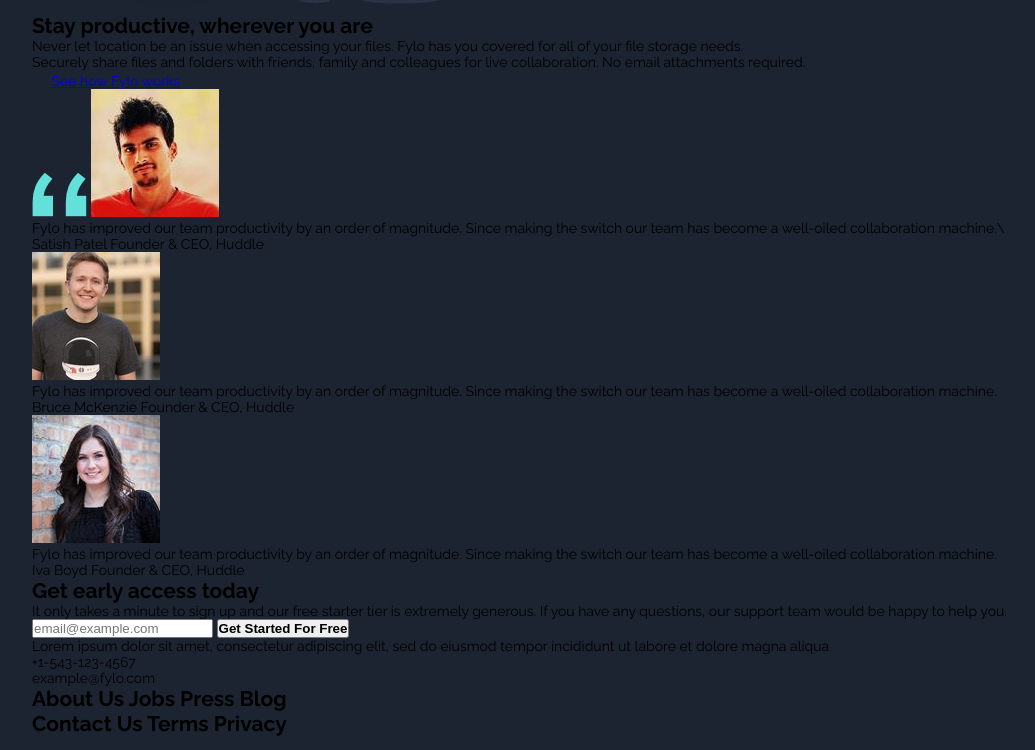
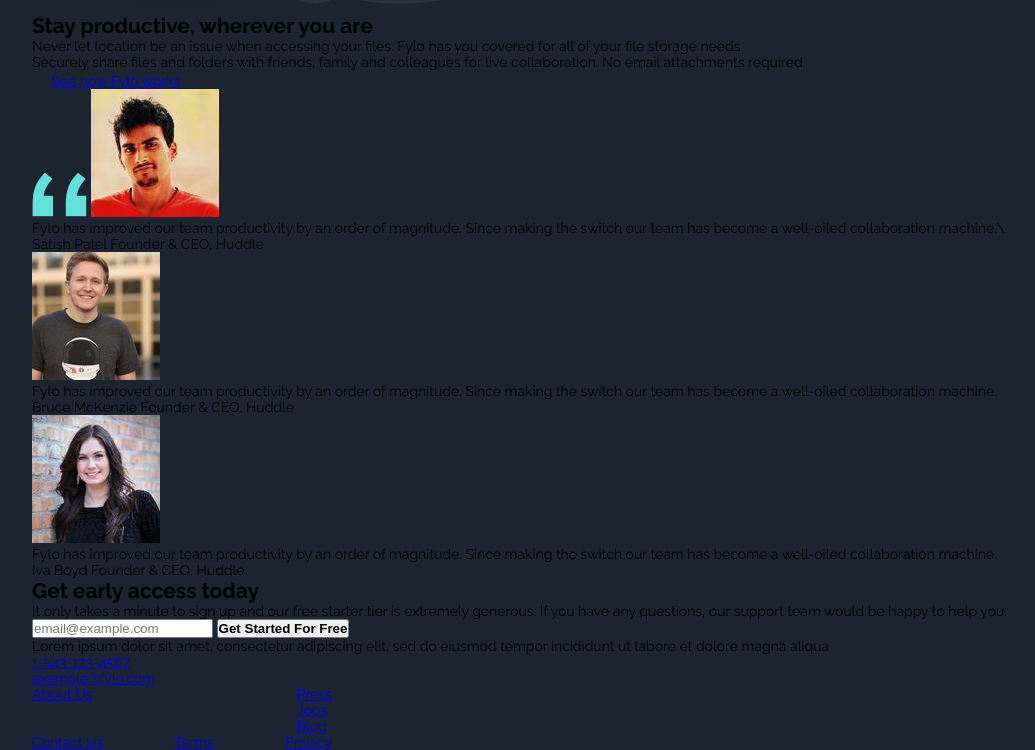
Before and after one commit to coatianna/fylo-dark-theme-landing-page-master, a plain HTML site: page index.html in a window 1280 px wide. Shown: the part 2515-3265 px from the top of the page, without its empty margins (96-1131 px from the left). Drawn offline with Linux system fonts and the light colour scheme.

Commit message:
smol last section changes

```diff
--- a/index.html
+++ b/index.html
@@ -305,6 +305,7 @@
     <!-- all of this section is the footer, check on mdn -->
 
     <section>
+      <footer>
       <!--Contact info -->
 
       <p class="location">
@@ -315,29 +316,30 @@
       <!-- phone number is not a paragraph -->
 
       <p class="phone">
-        +1-543-123-4567
+        <a href="tel:1-543-123-4567">1-543-123-4567</a>
       </p>
 
       <!-- an email is not a paragraph -->
 
       <p class="email">
-        example@fylo.com
+       <a href ="mailto:example@fylo.com">example@fylo.com</a>
       </p>
 
       <!-- you cant have a list of item in h2 -->
 
-      <h2 class="about__us">
-        About Us
-        Jobs
-        Press
-        Blog
-      </h2>
+      <ul class="about__us">
+        <li class="elem__info"><a href="#"> About Us </a> </li>
+        <il class="elem__info"><a href="#">Press</a></li>
+        <li class="elem__info"><a href="#">Jobs</a></li>
+        <li class="elem__info"><a href="#">Blog</a></li>
+      </ul>
 
-      <h2 class="contact__us">
-        Contact Us
-        Terms
-        Privacy
-      </h2>
+      <ul class="contact__us">
+        <li><a href="#">Contact Us</a></li>
+        <li><a href="#">Terms</a></li>
+        <li><a href="#">Privacy</a></li>
+      </ul>
+    </footer>
     </section>
 
   </main>
```
